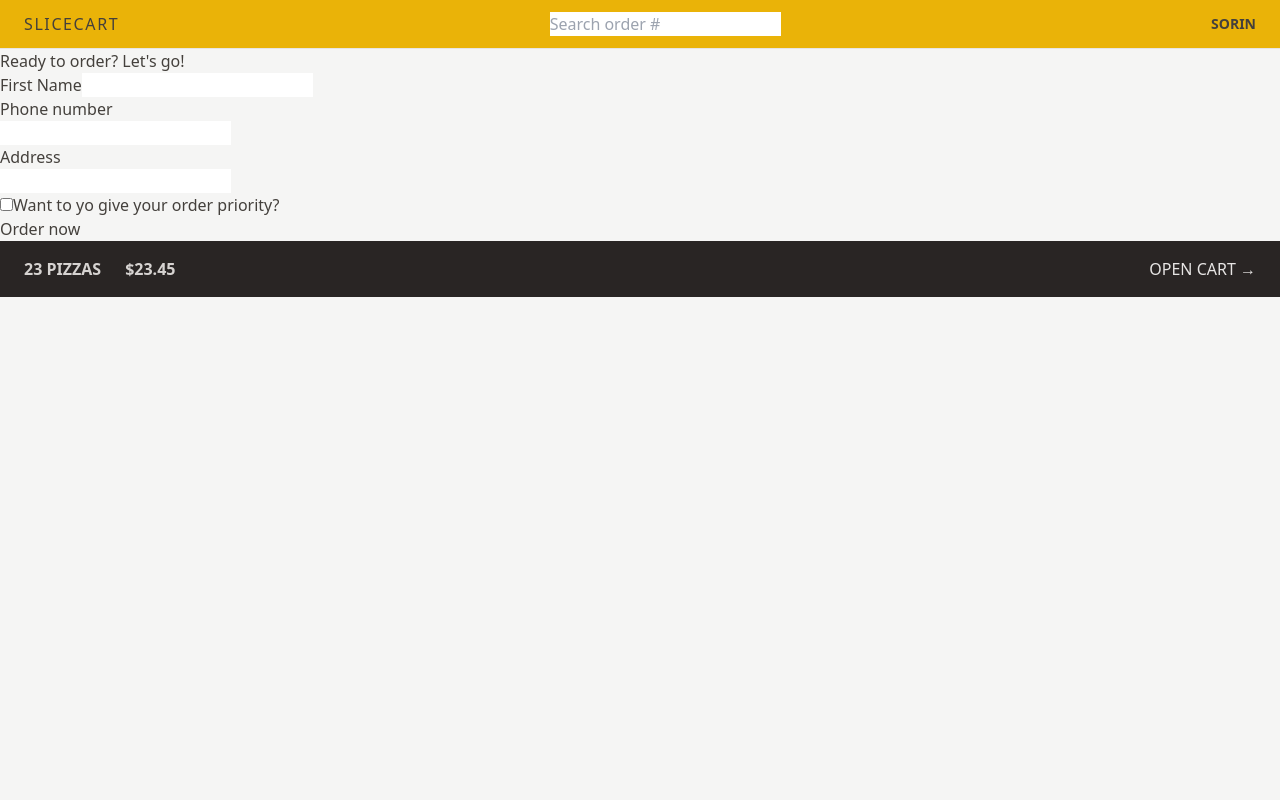
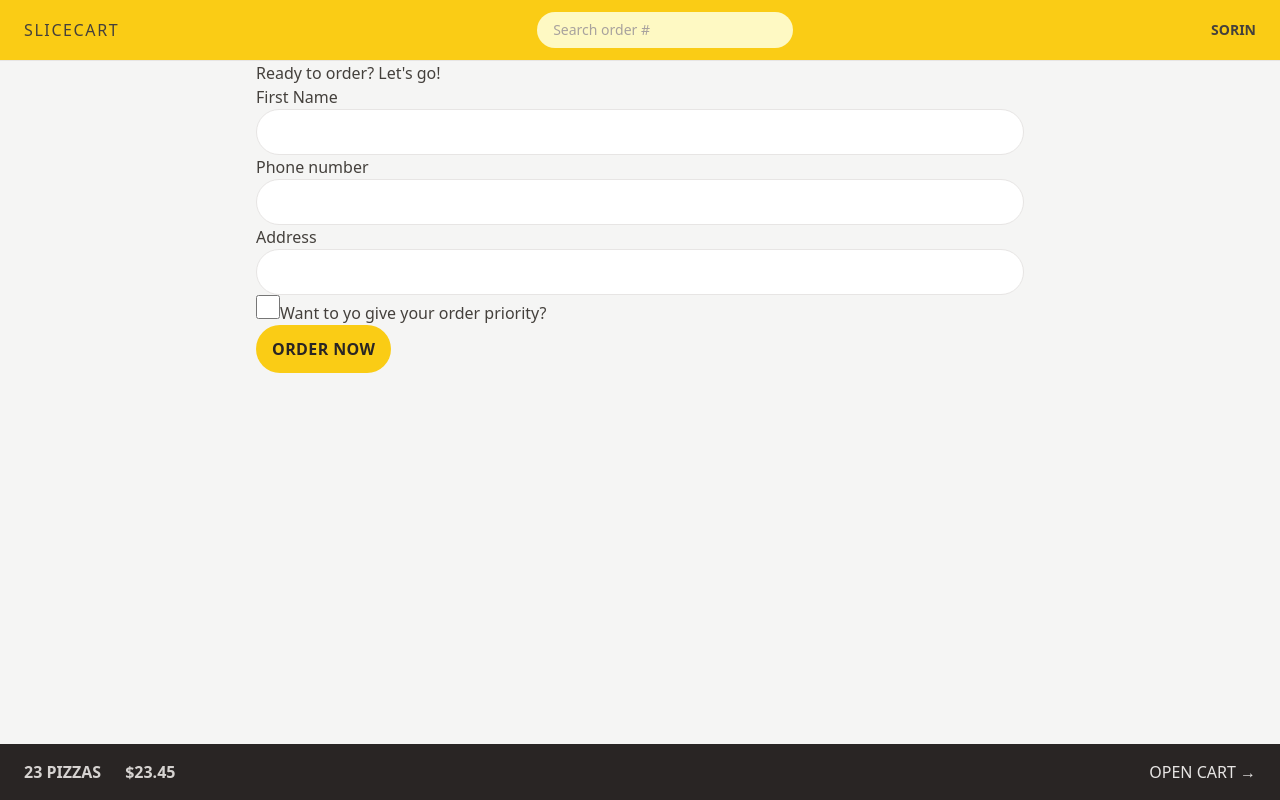
Before and after one commit to Sorelul/SliceCart, a React (Vite) app: page /order/new in a window 1280 px wide. Built offline with nearby package versions, Linux system fonts and the light colour scheme.

Commit message:
Refactor UI components for improved styling and layout; enhance Home, Header, AppLayout, SearchOrder, and Cart components

```diff
--- a/src/features/cart/Cart.jsx
+++ b/src/features/cart/Cart.jsx
@@ -1,23 +1,23 @@
-import { Link } from "react-router-dom";
+import { Link } from 'react-router-dom';
 
 const fakeCart = [
   {
     pizzaId: 12,
-        name: "Mediterranean",
+    name: 'Mediterranean',
     quantity: 2,
     unitPrice: 16,
     totalPrice: 32,
   },
   {
     pizzaId: 6,
-        name: "Vegetale",
+    name: 'Vegetale',
     quantity: 1,
     unitPrice: 13,
     totalPrice: 13,
   },
   {
     pizzaId: 11,
-        name: "Spinach and Mushroom",
+    name: 'Spinach and Mushroom',
     quantity: 1,
     unitPrice: 15,
     totalPrice: 15,
@@ -29,7 +29,12 @@
 
   return (
     <div>
-            <Link to="/menu">&larr; Back to menu</Link>
+      <Link
+        to="/menu"
+        className="text-sm text-blue-500 hover:text-blue-600 hover:underline"
+      >
+        &larr; Back to menu
+      </Link>
 
       <h2>Your cart, %NAME%</h2>
 
--- a/src/features/order/CreateOrder.jsx
+++ b/src/features/order/CreateOrder.jsx
@@ -1,27 +1,30 @@
-import { useState } from "react";
-import { Form, redirect, useActionData, useNavigation } from "react-router-dom";
-import { createOrder } from "../../services/apiRestaurant";
+import { useState } from 'react';
+import { Form, redirect, useActionData, useNavigation } from 'react-router-dom';
+import { createOrder } from '../../services/apiRestaurant';
 
-const isValidPhone = (str) => /^\+?\d{1,4}?[-.\s]?\(?\d{1,3}?\)?[-.\s]?\d{1,4}[-.\s]?\d{1,4}[-.\s]?\d{1,9}$/.test(str);
+const isValidPhone = (str) =>
+  /^\+?\d{1,4}?[-.\s]?\(?\d{1,3}?\)?[-.\s]?\d{1,4}[-.\s]?\d{1,4}[-.\s]?\d{1,9}$/.test(
+    str,
+  );
 
 const fakeCart = [
   {
     pizzaId: 12,
-        name: "Mediterranean",
+    name: 'Mediterranean',
     quantity: 2,
     unitPrice: 16,
     totalPrice: 32,
   },
   {
     pizzaId: 6,
-        name: "Vegetale",
+    name: 'Vegetale',
     quantity: 1,
     unitPrice: 13,
     totalPrice: 13,
   },
   {
     pizzaId: 11,
-        name: "Spinach and Mushroom",
+    name: 'Spinach and Mushroom',
     quantity: 1,
     unitPrice: 15,
     totalPrice: 15,
@@ -32,7 +35,7 @@
   // const [withPriority, setWithPriority] = useState(false);
   const cart = fakeCart;
   const navigation = useNavigation();
-    const isSubmitting = navigation.state === "submitting";
+  const isSubmitting = navigation.state === 'submitting';
 
   const formErrors = useActionData();
 
@@ -43,13 +46,13 @@
       <Form method="POST">
         <div>
           <label>First Name</label>
-                    <input type="text" name="customer" required />
+          <input type="text" name="customer" className="input" required />
         </div>
 
         <div>
           <label>Phone number</label>
           <div>
-                        <input type="tel" name="phone" required />
+            <input type="tel" name="phone" className="input" required />
           </div>
           {formErrors?.phone && <p>{formErrors.phone}</p>}
         </div>
@@ -57,12 +60,13 @@
         <div>
           <label>Address</label>
           <div>
-                        <input type="text" name="address" required />
+            <input type="text" name="address" className="input" required />
           </div>
         </div>
 
         <div>
           <input
+            className="h-6 w-6 accent-yellow-400 focus:outline-none focus:ring focus:ring-yellow-500 focus:ring-opacity-50 focus:ring-offset-2"
             type="checkbox"
             name="priority"
             id="priority"
@@ -74,7 +78,12 @@
 
         <div>
           <input type="hidden" name="cart" value={JSON.stringify(cart)} />
-                    <button disabled={isSubmitting}>{isSubmitting ? "Placing order.." : "Order now"}</button>
+          <button
+            className="focus-outline-none inline-block rounded-full bg-yellow-400 px-4 py-3 font-semibold uppercase tracking-wide text-stone-800 transition-colors duration-300 hover:bg-yellow-300 focus:bg-yellow-300 focus:ring focus:ring-yellow-300 focus:ring-offset-2 disabled:cursor-not-allowed"
+            disabled={isSubmitting}
+          >
+            {isSubmitting ? 'Placing order..' : 'Order now'}
+          </button>
         </div>
       </Form>
     </div>
@@ -88,22 +97,23 @@
   const order = {
     ...data,
     cart: JSON.parse(data.cart),
-        priority: data.priority === "on",
+    priority: data.priority === 'on',
   };
 
   const errors = {};
 
   if (!isValidPhone(order.phone)) {
-        errors.phone = "Invalid phone number. Please use the format +1234567890";
+    errors.phone = 'Invalid phone number. Please use the format +1234567890';
   }
 
   if (Object.keys(errors).length > 0) {
     return errors;
   }
 
-    const newOrder = await createOrder(order);
+  //   const newOrder = await createOrder(order);
 
-    return redirect(`/order/${newOrder.id}`);
+  //   return redirect(`/order/${newOrder.id}`);
+  return null;
 }
 
 export default CreateOrder;
--- a/src/features/order/SearchOrder.jsx
+++ b/src/features/order/SearchOrder.jsx
@@ -1,20 +1,25 @@
-import { useState } from "react";
-import { useNavigate } from "react-router-dom";
+import { useState } from 'react';
+import { useNavigate } from 'react-router-dom';
 
 function SearchOrder() {
-    const [query, setQuery] = useState("");
+  const [query, setQuery] = useState('');
   const navigate = useNavigate();
 
   const handleSubmit = (e) => {
     e.preventDefault();
     if (!query) return;
     navigate(`/order/${query}`);
-        setQuery("");
+    setQuery('');
   };
 
   return (
     <form onSubmit={handleSubmit}>
-            <input placeholder="Search order #" value={query} onChange={(e) => setQuery(e.target.value)} />
+      <input
+        placeholder="Search order #"
+        value={query}
+        onChange={(e) => setQuery(e.target.value)}
+        className="w-28 rounded-full bg-yellow-100 px-4 py-2 text-sm transition-all duration-300 placeholder:text-stone-400 focus:outline-none focus:ring focus:ring-yellow-500 focus:ring-opacity-50 sm:w-64 sm:focus:w-72"
+      />
     </form>
   );
 }
--- a/src/index.css
+++ b/src/index.css
@@ -2,41 +2,48 @@
 @tailwind components;
 @tailwind utilities;
 
-/* body {
-    font-family: system-ui, -apple-system, BlinkMacSystemFont, "Segoe UI", Roboto, Oxygen, Ubuntu, Cantarell,
-        "Open Sans", "Helvetica Neue", sans-serif;
-    background-color: #f7f7f7;
-    color: #444;
+@layer components {
+  .input {
+    @apply w-full rounded-full border border-stone-200 px-4 py-2 text-sm transition-all duration-300 placeholder:text-stone-400 focus:outline-none focus:ring focus:ring-yellow-500 focus:ring-opacity-50 md:px-6 md:py-3;
   }
-
-.layout {
-    display: grid;
-    grid-template-rows: auto 1fr auto;
-    gap: 32px;
-    height: 100dvh;
-} */
+}
 
 /* https://dev.to/afif/i-made-100-css-loaders-for-your-next-project-4eje */
 .loader {
   width: 45px;
   aspect-ratio: 0.75;
   --c: no-repeat linear-gradient(#333 0 0);
-    background: var(--c) 0% 50%, var(--c) 50% 50%, var(--c) 100% 50%;
+  background:
+    var(--c) 0% 50%,
+    var(--c) 50% 50%,
+    var(--c) 100% 50%;
   background-size: 20% 50%;
   animation: loading 1s infinite linear;
 }
 
 @keyframes loading {
   20% {
-        background-position: 0% 0%, 50% 50%, 100% 50%;
+    background-position:
+      0% 0%,
+      50% 50%,
+      100% 50%;
   }
   40% {
-        background-position: 0% 100%, 50% 0%, 100% 50%;
+    background-position:
+      0% 100%,
+      50% 0%,
+      100% 50%;
   }
   60% {
-        background-position: 0% 50%, 50% 100%, 100% 0%;
+    background-position:
+      0% 50%,
+      50% 100%,
+      100% 0%;
   }
   80% {
-        background-position: 0% 50%, 50% 50%, 100% 100%;
+    background-position:
+      0% 50%,
+      50% 50%,
+      100% 100%;
   }
 }
--- a/src/ui/AppLayout.jsx
+++ b/src/ui/AppLayout.jsx
@@ -1,21 +1,23 @@
-import { Outlet, useNavigation } from "react-router-dom";
-import CartOverview from "../features/cart/CartOverview";
-import Header from "./Header";
-import Loader from "./Loader";
+import { Outlet, useNavigation } from 'react-router-dom';
+import CartOverview from '../features/cart/CartOverview';
+import Header from './Header';
+import Loader from './Loader';
 
 function AppLayout() {
   const navigation = useNavigation();
-    const isLoading = navigation.state === "loading";
+  const isLoading = navigation.state === 'loading';
 
   return (
-        <div className="layout">
+    <div className="grid h-screen grid-rows-[auto_1fr_auto]">
       {isLoading && <Loader />}
 
       <Header />
 
-            <main>
+      <div className="overflow-scroll">
+        <main className="mx-auto max-w-3xl">
           <Outlet />
         </main>
+      </div>
 
       <CartOverview />
     </div>
--- a/src/ui/Header.jsx
+++ b/src/ui/Header.jsx
@@ -4,7 +4,7 @@
 
 function Header() {
   return (
-    <header className="flex items-center justify-between border-b border-stone-200 bg-yellow-500 px-4 py-3 uppercase sm:px-6">
+    <header className="flex items-center justify-between border-b border-stone-200 bg-yellow-400 px-4 py-3 uppercase sm:px-6">
       <Link to="/" className="tracking-widest">
         SliceCart
       </Link>
--- a/src/ui/Home.jsx
+++ b/src/ui/Home.jsx
@@ -2,8 +2,8 @@
 
 function Home() {
   return (
-    <div className="my-10 text-center sm:my-16">
-      <h1 className="mb-8 text-xl font-semibold">
+    <div className="my-10 px-4 text-center sm:my-16">
+      <h1 className="mb-8 text-xl font-semibold md:text-3xl">
         The best pizza.
         <br />
         <span className="text-yellow-500">
```
Lines whose indentation alone changed are shown as unchanged.
